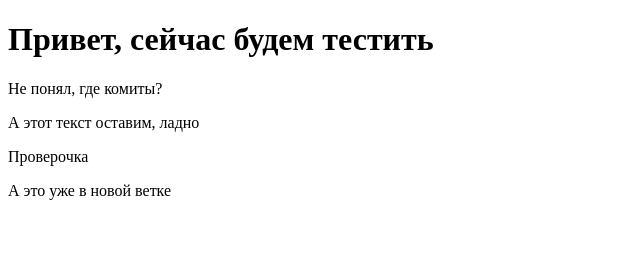
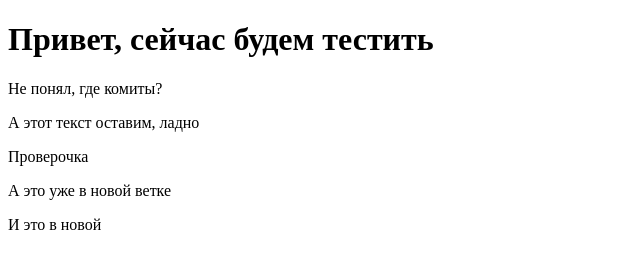
Before and after one commit to Jenyadio/tests-master, a plain HTML site: page index.html in a window 1280 px wide. Shown: the whole page, without its empty margins (0-640 px from the left). Drawn offline with Linux system fonts and the light colour scheme.

Commit message:
в новой 2

```diff
--- a/index.html
+++ b/index.html
@@ -12,5 +12,6 @@
     <p>А этот текст оставим, ладно</p>
     <p>Проверочка</p>
     <p>А это уже в новой ветке</p>
+    <p>И это в новой</p>
   </body>
 </html>
```
